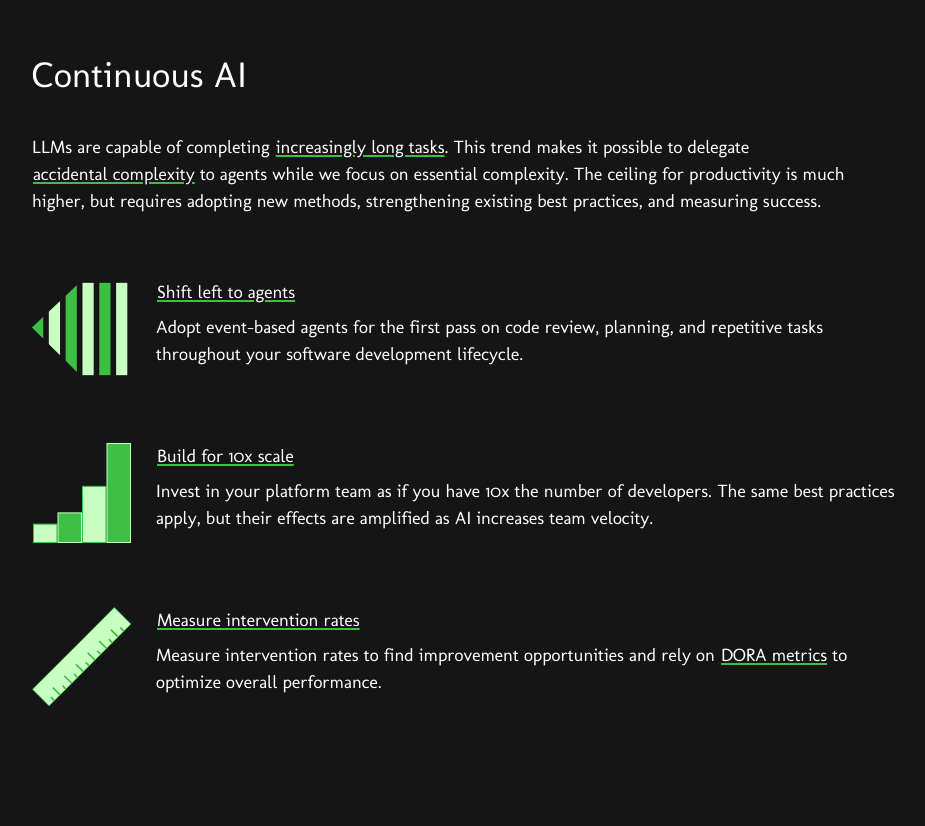
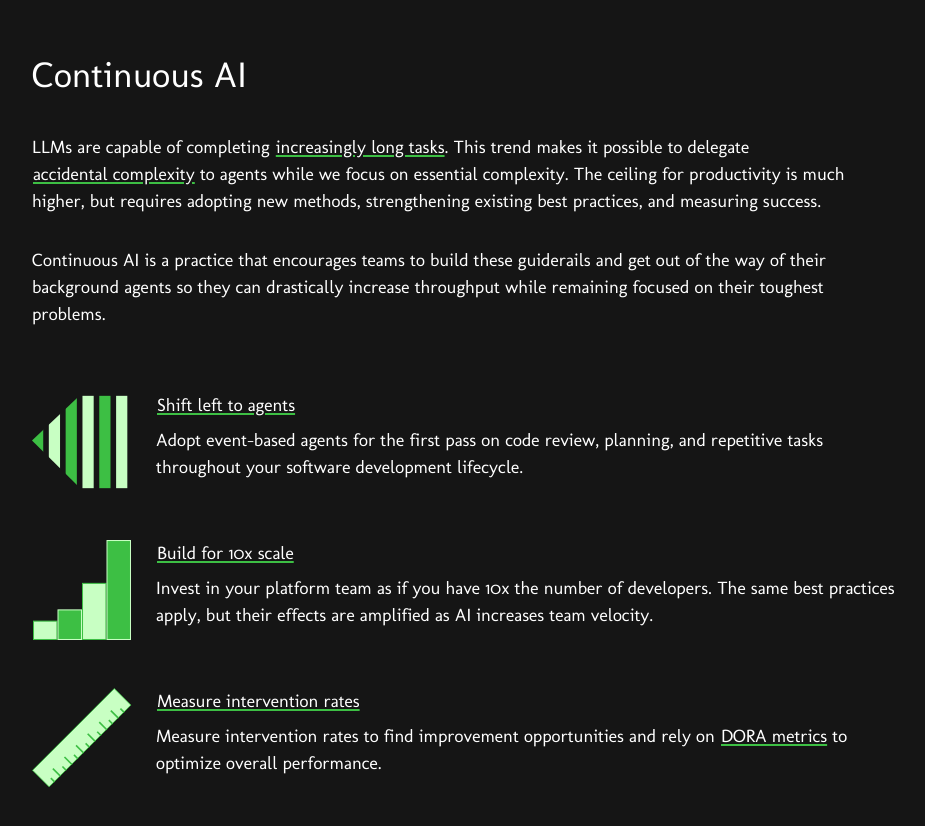
Before and after one commit to 14salfd-boop/continuousai.com, a Next.js app: page / in a window 1280 px wide. Shown: the top 826 px of the page, without its empty margins (176-1101 px from the left). Built offline with nearby package versions, Linux system fonts and the light colour scheme.

Commit message:
feat: second paragraph

```diff
--- a/app/page.tsx
+++ b/app/page.tsx
@@ -40,7 +40,7 @@ export default function Home() {
           Continuous AI
         </p>
 
-        <p className="font-['Molengo',sans-serif] text-[18px] text-white mb-16 leading-normal max-w-[1393px]">
+        <p className="font-['Molengo',sans-serif] text-[18px] text-white mb-8 leading-normal max-w-[1393px]">
           <span>LLMs are capable of completing </span>
           <a
             href="https://metr.org/blog/2025-03-19-measuring-ai-ability-to-complete-long-tasks/"
@@ -66,7 +66,16 @@ export default function Home() {
           </span>
         </p>
 
-        <div className="space-y-16">
+        <p className="font-['Molengo',sans-serif] text-[18px] text-white mb-16 leading-normal max-w-[1393px]">
+          <span>
+            Continuous AI is a practice that encourages teams to build these
+            guiderails and get out of the way of their background agents so they
+            can drastically increase throughput while remaining focused on their
+            toughest problems.
+          </span>
+        </p>
+
+        <div className="space-y-12">
           {/* Shift left, systematically */}
           <div
             id="shift-left-systematically"
@@ -177,8 +186,6 @@ export default function Home() {
             </div>
           </div>
         </div>
-
-        <p className="font-['Molengo',sans-serif] text-[18px] text-white mt-16 leading-normal max-w-[1393px]"></p>
       </div>
     </div>
   );
```
